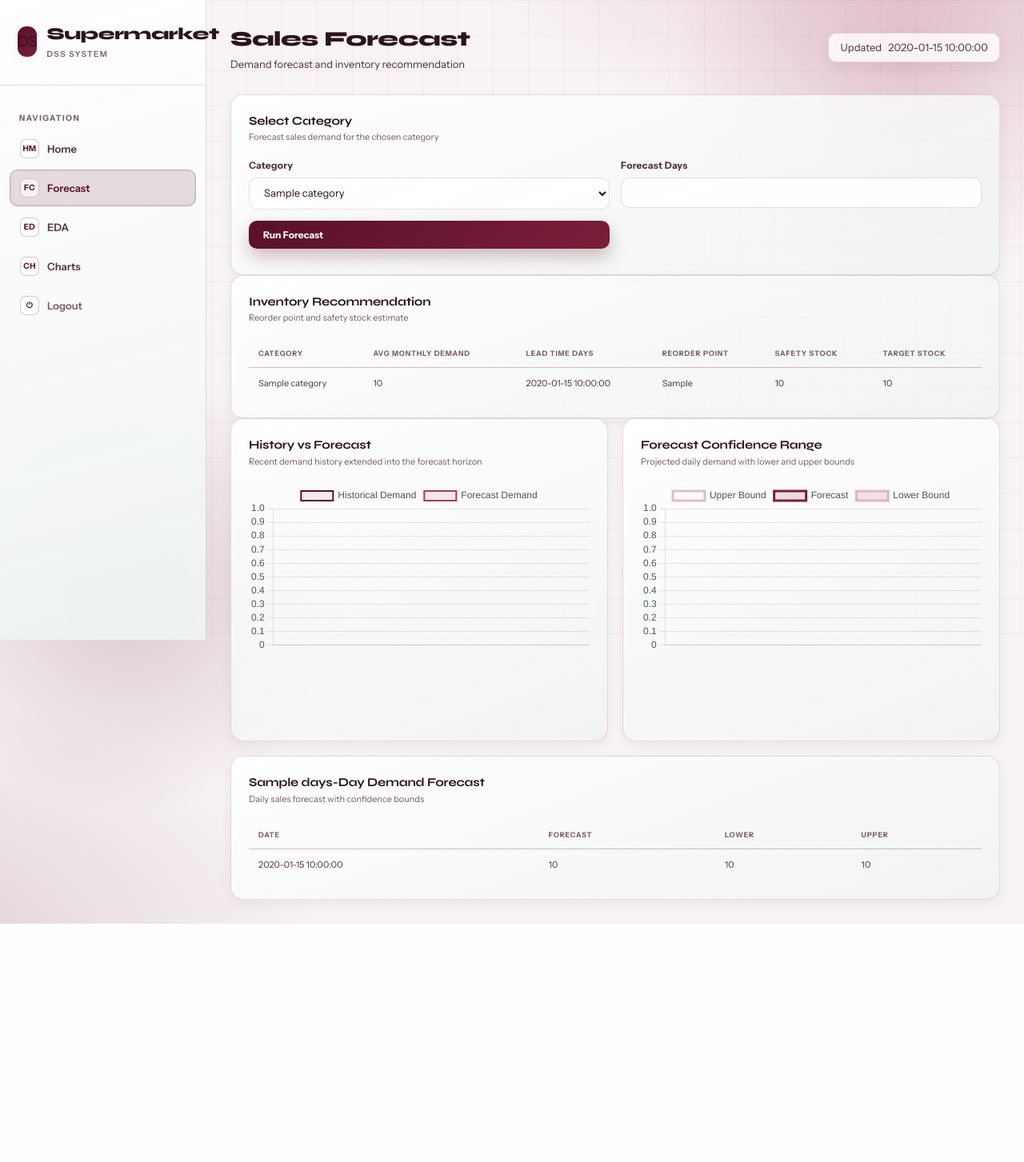
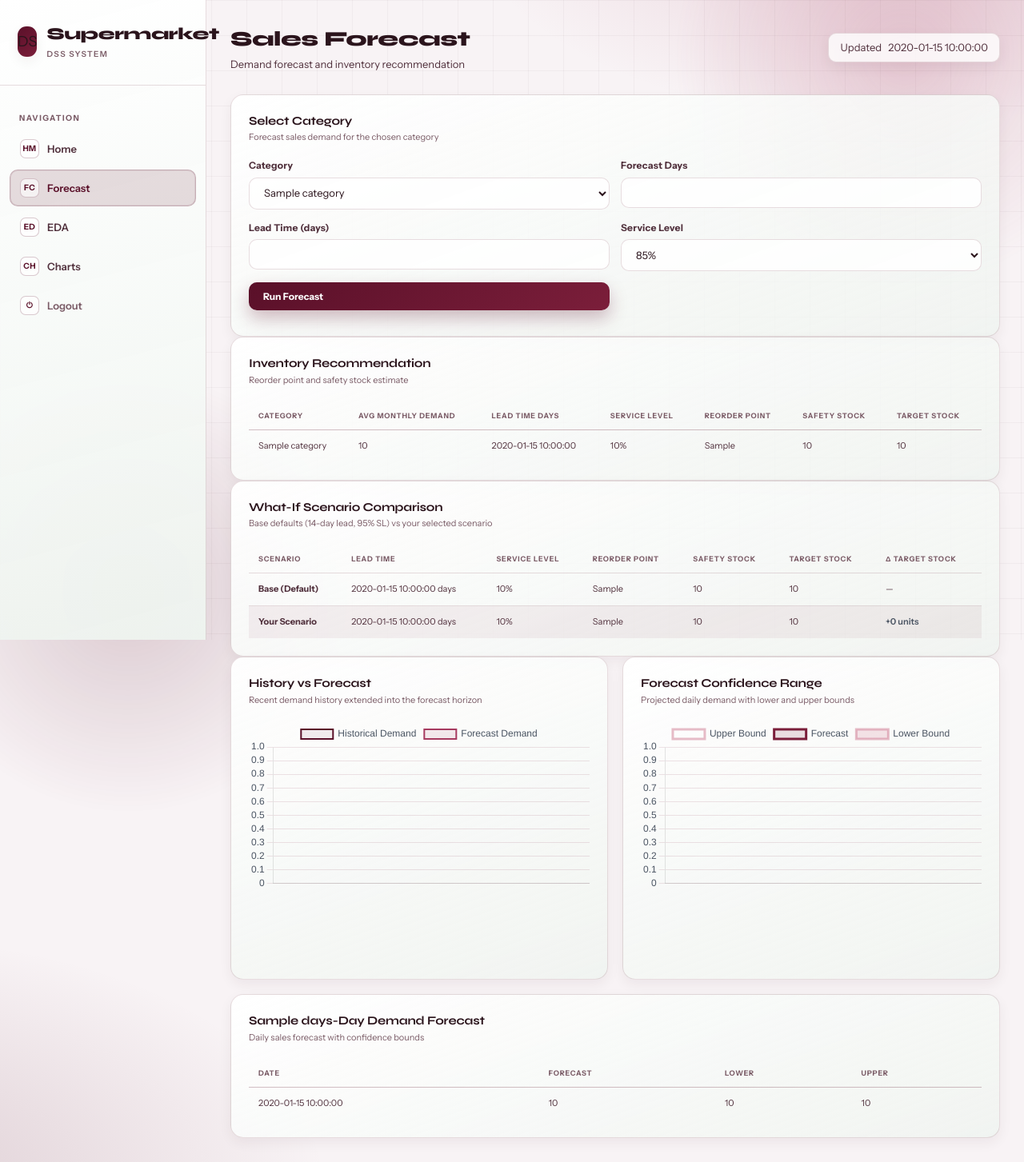
Before and after one commit to brixnnah/sales-dss, a Python web app: template Templates/forecast.html in a window 1280 px wide. Shown: the whole page at 80% size. Before the commit the page ends 1155 px from the top, so only its background shows below. Run offline with Jinja, Linux system fonts and the light colour scheme; the template is opened without the code that fills it: most values are stand-ins (such as "Sample title", 1, 10 or a date in 2020).

Commit message:
Update names in report, forecast template, and app

```diff
--- a/Templates/forecast.html
+++ b/Templates/forecast.html
@@ -85,6 +85,19 @@
             <label>Forecast Days</label>
             <input type="number" name="days" min="7" max="90" value="{{ days }}" />
           </div>
+          <div class="field">
+            <label>Lead Time (days)</label>
+            <input type="number" name="lead_time" min="1" max="90" value="{{ lead_time }}" />
+          </div>
+          <div class="field">
+            <label>Service Level</label>
+            <select name="service_level">
+              <option value="0.85" {% if service_level == 0.85 %}selected{% endif %}>85%</option>
+              <option value="0.90" {% if service_level == 0.90 %}selected{% endif %}>90%</option>
+              <option value="0.95" {% if service_level == 0.95 %}selected{% endif %}>95%</option>
+              <option value="0.99" {% if service_level == 0.99 %}selected{% endif %}>99%</option>
+            </select>
+          </div>
           <div class="field" style="align-self: end;">
             <button type="submit" class="btn btn-primary">Run Forecast</button>
           </div>
@@ -115,6 +128,7 @@
                 <th>Category</th>
                 <th>Avg Monthly Demand</th>
                 <th>Lead Time Days</th>
+                <th>Service Level</th>
                 <th>Reorder Point</th>
                 <th>Safety Stock</th>
                 <th>Target Stock</th>
@@ -125,9 +139,59 @@
                 <td>{{ recommendation.category }}</td>
                 <td>{{ recommendation.avg_monthly_demand }}</td>
                 <td>{{ recommendation.lead_time_days }}</td>
+                <td>{{ (recommendation.service_level * 100) | round(0) | int }}%</td>
                 <td>{{ recommendation.reorder_point }}</td>
                 <td>{{ recommendation.safety_stock }}</td>
                 <td>{{ recommendation.target_stock }}</td>
+              </tr>
+            </tbody>
+          </table>
+        </div>
+      {% endif %}
+
+      {% if whatif_comparison %}
+        <div class="card">
+          <div class="card-header">
+            <div>
+              <div class="card-title">What-If Scenario Comparison</div>
+              <div class="card-subtitle">Base defaults (14-day lead, 95% SL) vs your selected scenario</div>
+            </div>
+          </div>
+          <table>
+            <thead>
+              <tr>
+                <th>Scenario</th>
+                <th>Lead Time</th>
+                <th>Service Level</th>
+                <th>Reorder Point</th>
+                <th>Safety Stock</th>
+                <th>Target Stock</th>
+                <th>Δ Target Stock</th>
+              </tr>
+            </thead>
+            <tbody>
+              <tr>
+                <td><strong>Base (Default)</strong></td>
+                <td>{{ whatif_comparison.base.lead_time_days }} days</td>
+                <td>{{ (whatif_comparison.base.service_level * 100) | round(0) | int }}%</td>
+                <td>{{ whatif_comparison.base.reorder_point }}</td>
+                <td>{{ whatif_comparison.base.safety_stock }}</td>
+                <td>{{ whatif_comparison.base.target_stock }}</td>
+                <td>—</td>
+              </tr>
+              <tr style="background: rgba(123,30,58,0.06);">
+                <td><strong>Your Scenario</strong></td>
+                <td>{{ whatif_comparison.scenario.lead_time_days }} days</td>
+                <td>{{ (whatif_comparison.scenario.service_level * 100) | round(0) | int }}%</td>
+                <td>{{ whatif_comparison.scenario.reorder_point }}</td>
+                <td>{{ whatif_comparison.scenario.safety_stock }}</td>
+                <td>{{ whatif_comparison.scenario.target_stock }}</td>
+                <td>
+                  {% set delta = whatif_comparison.scenario.target_stock - whatif_comparison.base.target_stock %}
+                  <span style="color: {% if delta > 0 %}#b91c1c{% elif delta < 0 %}#15803d{% else %}#4b5563{% endif %}; font-weight: 600;">
+                    {{ '%+d' | format(delta) }} units
+                  </span>
+                </td>
               </tr>
             </tbody>
           </table>
```
Also changed, not shown: app.py (+29 -1 lines), 1 other file.
